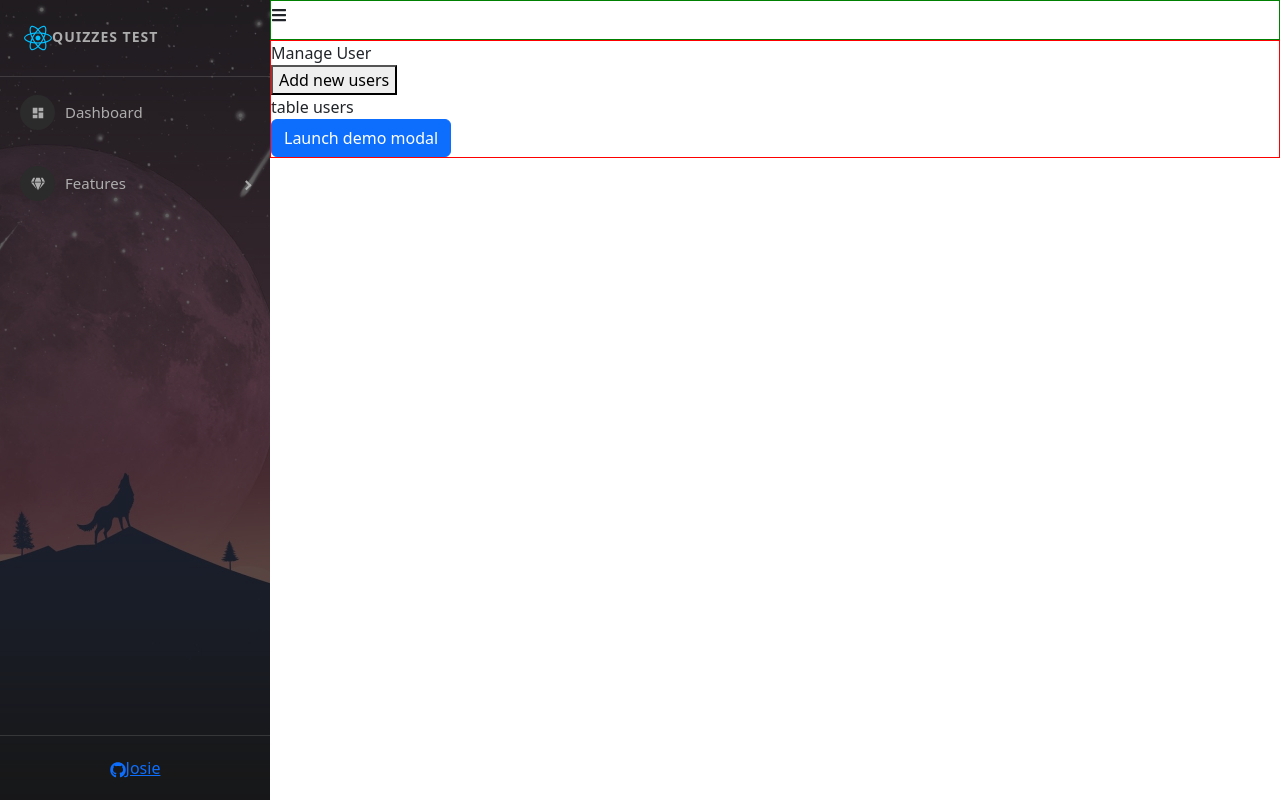
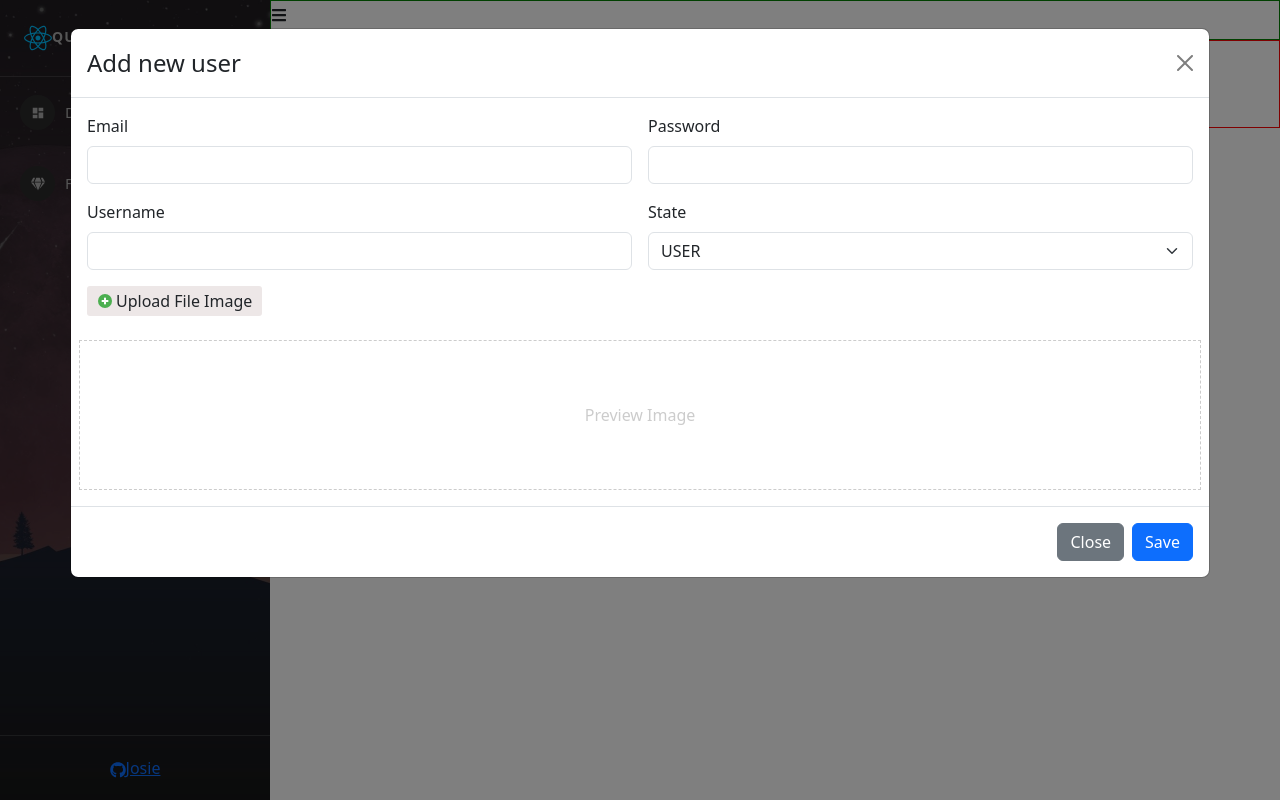
Before and after one commit to lqt-huong/demo-react-web-app, a React (Create React App) app: page /admins/manage-users in a window 1280 px wide. Both pictures are taken after a click on the button "Add new users". Built offline with nearby package versions, Linux system fonts and the light colour scheme.

Commit message:
lesson 58

```diff
--- a/src/components/Admin/Content/ManageUser.js
+++ b/src/components/Admin/Content/ManageUser.js
@@ -1,22 +1,24 @@
 import ModalCreateUser from "./ModalCreateUser";
 import "./ManageUser.scss";
-
+import { FcPlus } from "react-icons/fc";
+import { useState } from "react";
 
 const ManageUser = (props) => {
+    const [showModalCreateUser, setShowModalCreateUser] = useState(false);
     return (
         <div className="manage-user-container">
             <div className="title">
                 Manage User
             </div>
             <div className="users-content">
-                <div>
-                    <button>Add new users</button>
-                    <div>
+                <div className="btn-add-new">
+                    <button className="btn btn-secondary" onClick={() => { setShowModalCreateUser(true) }}> <FcPlus />Add new users</button>
+                    <div className="table-users-container" >
                         table users
 
                     </div>
                 </div>
-                <ModalCreateUser />
+                <ModalCreateUser show={showModalCreateUser} setShow={setShowModalCreateUser} />
             </div>
         </div>
     )
--- a/src/components/Admin/Content/ModalCreateUser.js
+++ b/src/components/Admin/Content/ModalCreateUser.js
@@ -2,11 +2,20 @@
 import Button from 'react-bootstrap/Button';
 import Modal from 'react-bootstrap/Modal';
 import { FcPlus } from "react-icons/fc";
+import axios from 'axios';
+const ModalCreateUser = (props) => {
+    // const [show, setShow] = useState(false);
+    const { show, setShow } = props;
 
-const ModalCreateUser = (props) => {
-    const [show, setShow] = useState(false);
-
-    const handleClose = () => setShow(false);
+    const handleClose = () => {
+        setShow(false);
+        setEmail('');
+        setPassword('');
+        setUsername('');
+        setRole('USER');
+        setImage('');
+        setPreviewImage('');
+    }
     const handleShow = () => setShow(true);
 
     const [email, setEmail] = useState('');
@@ -25,11 +34,35 @@
             setPreviewImage('');
         }
     }
+
+    const handleSubmitCreateUser = async () => {
+        //validate
+
+        //call apis
+        // let data = {
+        //     email: email,
+        //     password: password,
+        //     username: username,
+        //     role: role,
+        //     image: image
+        // }
+        // console.log(data);
+
+        const data = new FormData();
+        data.append('email', email);
+        data.append('password', password);
+        data.append('username', username);
+        data.append('role', role);
+        data.append('userImage', image);
+
+        let res = await axios.post('http://localhost:8081/api/v1/participant', data);
+        console.log('>>>>>Check response', res);
+    }
     return (
         <>
-            <Button variant="primary" onClick={handleShow}>
+            {/* <Button variant="primary" onClick={handleShow}>
                 Launch demo modal
-            </Button>
+            </Button> */}
 
             <Modal show={show}
                 onHide={handleClose}
@@ -103,7 +136,7 @@
                     <Button variant="secondary" onClick={handleClose}>
                         Close
                     </Button>
-                    <Button variant="primary" onClick={handleClose}>
+                    <Button variant="primary" onClick={() => { handleSubmitCreateUser() }}>
                         Save
                     </Button>
                 </Modal.Footer>
```
